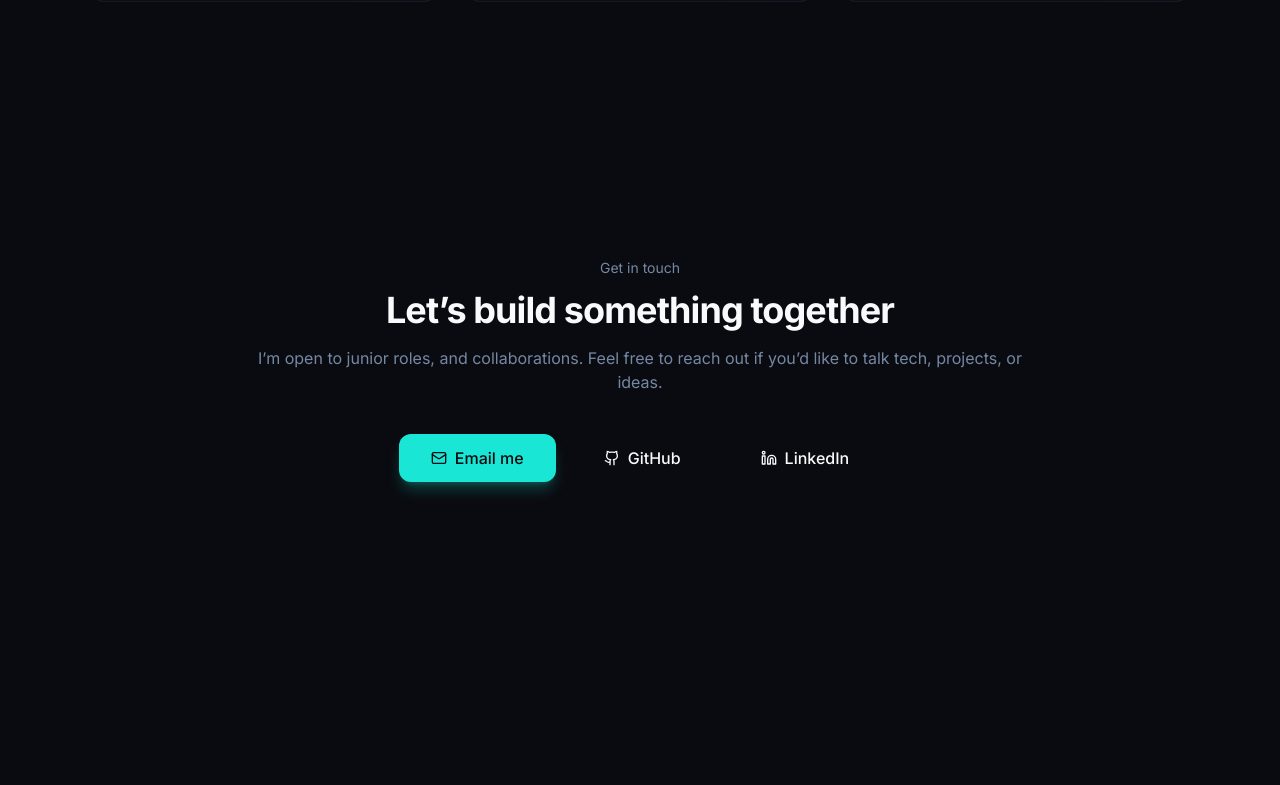
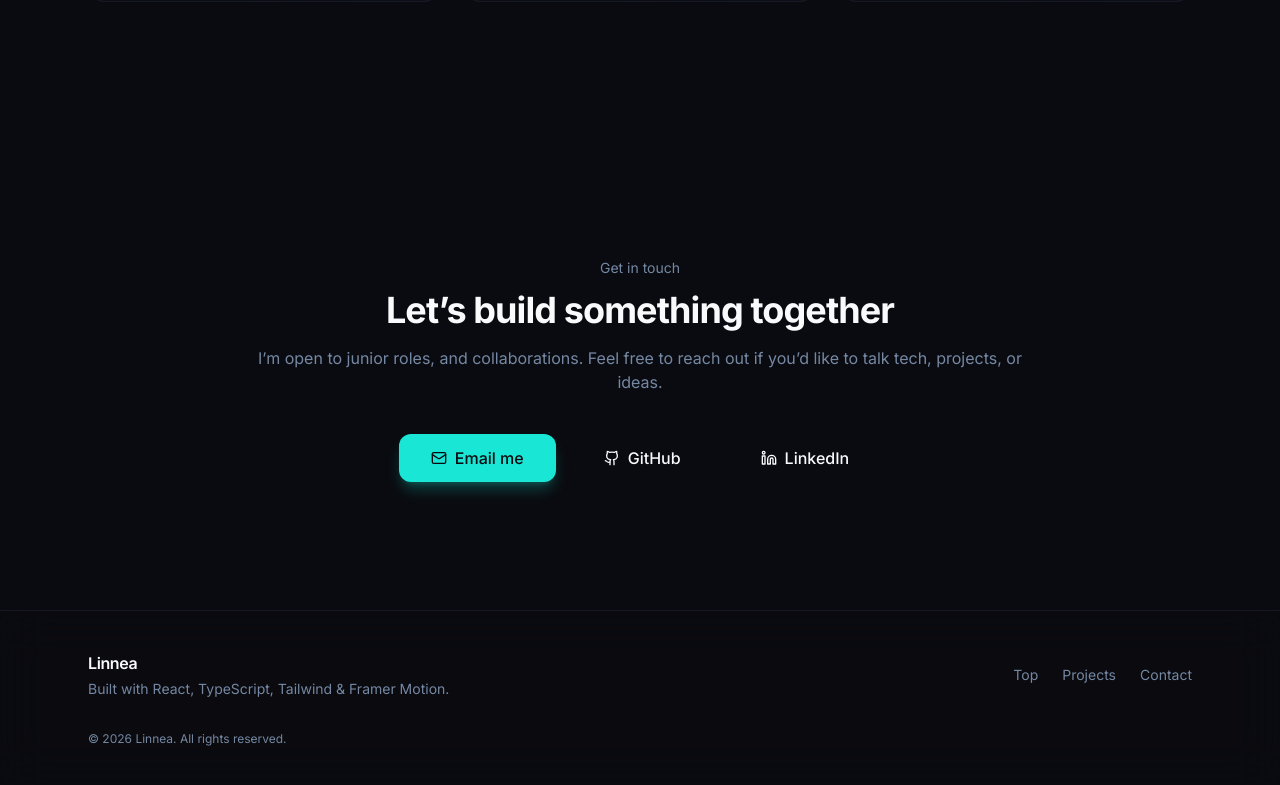
Before and after one commit to linneanore/portfolio-1, a React (Vite) app: page / in a window 1280 px wide. Shown: the part 2821-3606 px from the top of the page. Before the commit the page ends 3431 px from the top, so only its background shows below. Built offline with nearby package versions, Linux system fonts and the light colour scheme.

Commit message:
feat: add footer

```diff
--- /dev/null
+++ b/src/components/Footer.tsx
@@ -0,0 +1,34 @@
+export default function Footer() {
+  const year = new Date().getFullYear();
+
+  return (
+    <footer className="border-t border-border/50 bg-background/60 backdrop-blur-xl">
+      <div className="container-custom py-10">
+        <div className="flex flex-col gap-6 md:flex-row md:items-center md:justify-between">
+          <div>
+            <p className="font-semibold tracking-tight">Linnea</p>
+            <p className="mt-1 text-sm text-muted-foreground">
+              Built with React, TypeScript, Tailwind & Framer Motion.
+            </p>
+          </div>
+
+          <nav className="flex flex-wrap gap-x-6 gap-y-2 text-sm">
+            <a className="text-muted-foreground hover:text-foreground transition" href="#top">
+              Top
+            </a>
+            <a className="text-muted-foreground hover:text-foreground transition" href="#projects">
+              Projects
+            </a>
+            <a className="text-muted-foreground hover:text-foreground transition" href="#contact">
+              Contact
+            </a>
+          </nav>
+        </div>
+
+        <p className="mt-8 text-xs text-muted-foreground">
+          © {year} Linnea. All rights reserved.
+        </p>
+      </div>
+    </footer>
+  );
+}
--- a/src/pages/Index.tsx
+++ b/src/pages/Index.tsx
@@ -4,6 +4,7 @@ import Projects from "@/components/Projects";
 import About from "@/components/About";
 import TechStack from "@/components/TechStack";
 import Contact from "@/components/Contact";
+import Footer from "@/components/Footer";
 
 export default function Index() {
   return (
@@ -17,6 +18,8 @@ export default function Index() {
         <TechStack />
         <Contact />
       </main>
+
+      <Footer />
     </div>
   );
 }
```
